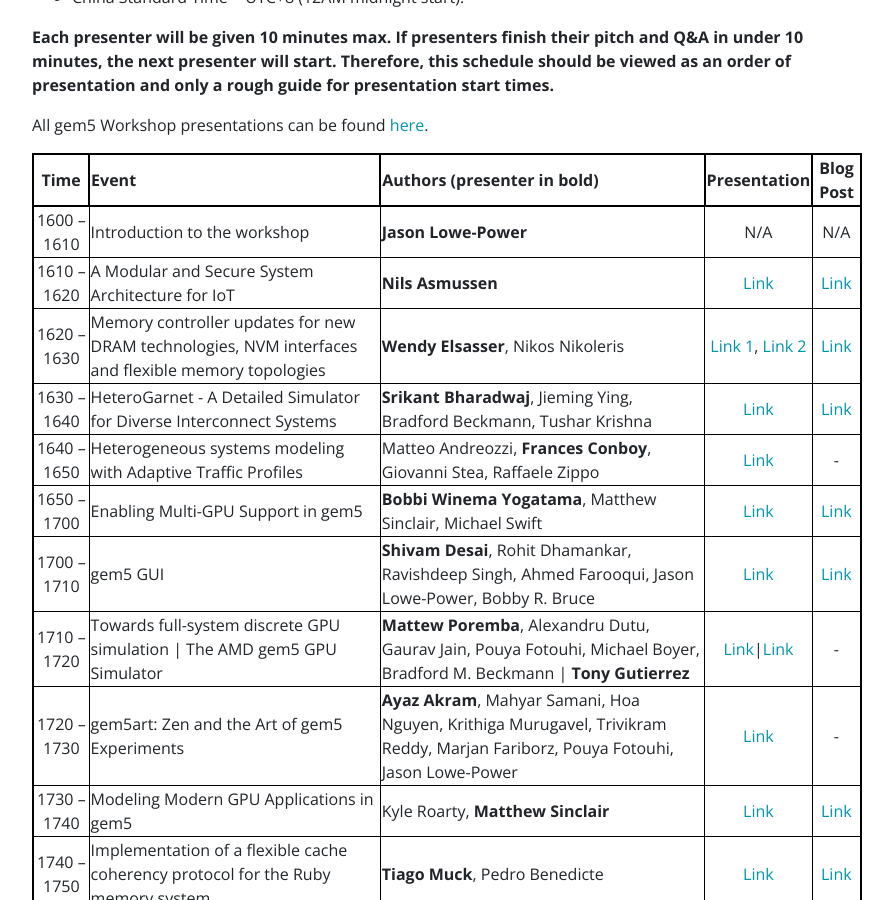
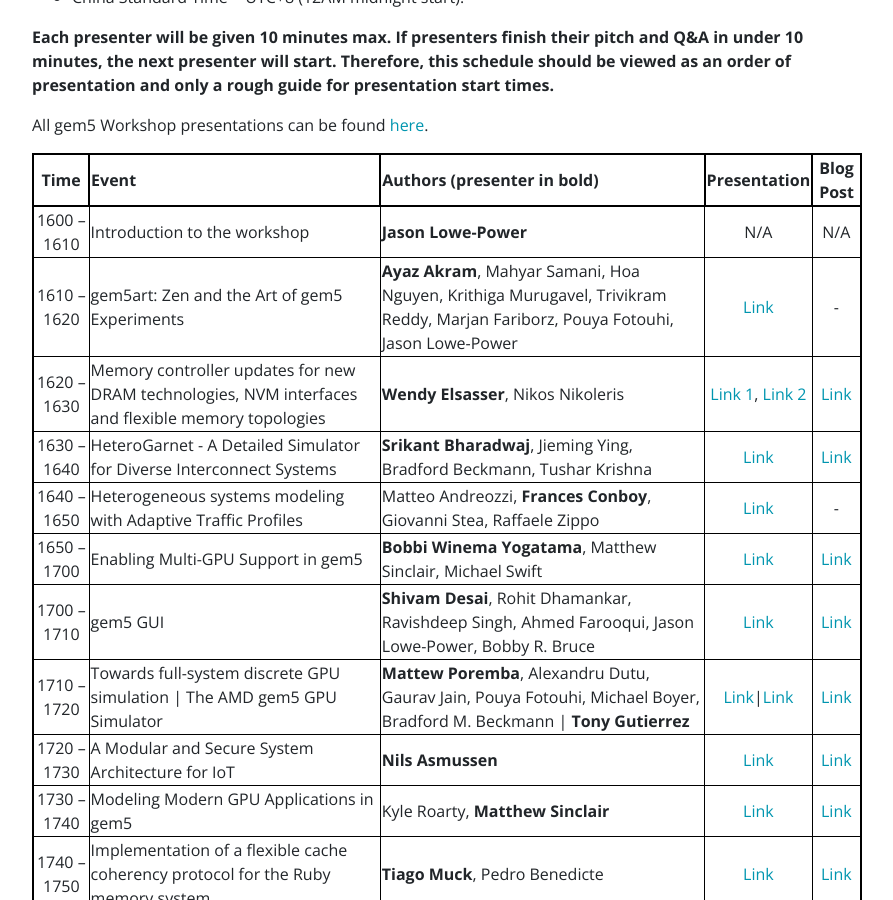
Before and after one commit to gem5/website, a Jekyll site: the page built from _pages/events/isca-2020.md, in a window 1280 px wide and 900 px high, scrolled down 1479 px. Shown: the whole window, without its empty margins (53-946 px from the left). Built offline with Jekyll 4.4.1, drawn with Linux system fonts in a browser that asks for light colours; nearby versions of some CDN libraries; some web fonts are replaced.

Commit message:
website: Swapped Nil's slot with Ayaz's
Change-Id: Ife1e116559269b9572722b900f817c25f5cb7042
Reviewed-on: https://gem5-review.googlesource.com/c/public/gem5-website/+/29815
Reviewed-by: Bobby R. Bruce <bbruce@ucdavis.edu>
Maintainer: Bobby R. Bruce <bbruce@ucdavis.edu>
Tested-by: Bobby R. Bruce <bbruce@ucdavis.edu>

```diff
--- a/_pages/events/isca-2020.md
+++ b/_pages/events/isca-2020.md
@@ -72,14 +72,14 @@
 | Time        | Event                        | Authors (presenter in bold)| Presentation | Blog Post |
 |:-----------:|:-----------------------------|:---------------------------|:------------:|:---------:|
 |1600 -- 1610 | Introduction to the workshop | **Jason Lowe-Power**| N/A | N/A |
-|1610 -- 1620 | A Modular and Secure System Architecture for IoT | **Nils Asmussen**|[Link](https://youtu.be/2jPiXOhboko)|[Link](/2020/05/29/modular-and-secure.html)|
+|1610 -- 1620 | gem5art: Zen and the Art of gem5 Experiments | **Ayaz Akram**, Mahyar Samani, Hoa Nguyen, Krithiga Murugavel, Trivikram Reddy, Marjan Fariborz, Pouya Fotouhi, Jason Lowe-Power|[Link](https://youtu.be/x2GQa26xwzs)|-|
 |1620 -- 1630 | Memory controller updates for new DRAM technologies, NVM interfaces and flexible memory topologies | **Wendy Elsasser**, Nikos Nikoleris|[Link 1](https://youtu.be/ttJ9_I_Avyc), [Link 2](https://youtu.be/t2PRoZPwwpk)|[Link](/2020/05/27/memory-controller.html)|
 |1630 -- 1640 | HeteroGarnet - A Detailed Simulator for Diverse Interconnect Systems | **Srikant Bharadwaj**, Jieming Ying, Bradford Beckmann, Tushar Krishna|[Link](https://youtu.be/AH9r44r2lHA)|[Link](/2020/05/27/heterogarnet.html)|
 |1640 -- 1650 | Heterogeneous systems modeling with Adaptive Traffic Profiles | Matteo Andreozzi, **Frances Conboy**, Giovanni Stea, Raffaele Zippo|[Link](https://youtu.be/UhWAozvZ9mU)|-|
 |1650 -- 1700 | Enabling Multi-GPU Support in gem5 | **Bobbi Winema Yogatama**, Matthew Sinclair, Michael Swift|[Link](https://youtu.be/TSULdaGw0V8)|[Link](/2020/05/30/enabling-multi-gpu.html)|
 |1700 -- 1710 | gem5 GUI | **Shivam Desai**, Rohit Dhamankar, Ravishdeep Singh, Ahmed Farooqui, Jason Lowe-Power, Bobby R. Bruce|[Link](https://youtu.be/ab0ZUSTkYEk)|[Link](/2020/05/29/gem5-gui.html)|
-|1710 -- 1720 | Towards full-system discrete GPU simulation \| The AMD gem5 GPU Simulator | **Mattew Poremba**, Alexandru Dutu, Gaurav Jain, Pouya Fotouhi, Michael Boyer, Bradford M. Beckmann \| **Tony Gutierrez**|[Link](https://youtu.be/cpnoUgcGjuI)\|[Link](https://youtu.be/o1gF2LXNQFQ)|-|
-|1720 -- 1730 | gem5art: Zen and the Art of gem5 Experiments | **Ayaz Akram**, Mahyar Samani, Hoa Nguyen, Krithiga Murugavel, Trivikram Reddy, Marjan Fariborz, Pouya Fotouhi, Jason Lowe-Power|[Link](https://youtu.be/x2GQa26xwzs)|-|
+|1710 -- 1720 | Towards full-system discrete GPU simulation \| The AMD gem5 GPU Simulator | **Mattew Poremba**, Alexandru Dutu, Gaurav Jain, Pouya Fotouhi, Michael Boyer, Bradford M. Beckmann \| **Tony Gutierrez**|[Link](https://youtu.be/cpnoUgcGjuI)\|[Link](https://youtu.be/o1gF2LXNQFQ)|[Link](/2020/05/30/enabling-multi-gpu.html)|
+|1720 -- 1730 | A Modular and Secure System Architecture for IoT | **Nils Asmussen**|[Link](https://youtu.be/2jPiXOhboko)|[Link](/2020/05/29/modular-and-secure.html)|
 |1730 -- 1740 | Modeling Modern GPU Applications in gem5 | Kyle Roarty, **Matthew Sinclair** |[Link](https://youtu.be/HhLiMrjqCvA)|[Link](/2020/05/27/modern-gpu-applications.html)|
 |1740 -- 1750 | Implementation of a flexible cache coherency protocol for the Ruby memory system | **Tiago Muck**, Pedro Benedicte|[Link](https://youtu.be/OOEqCZekJbA)|[Link](/2020/05/29/flexible-cache.html)|
 |1750 -- 1800 | Workshop wrap-up | **Jason Lowe-Power** | N/A | N/A |
```
